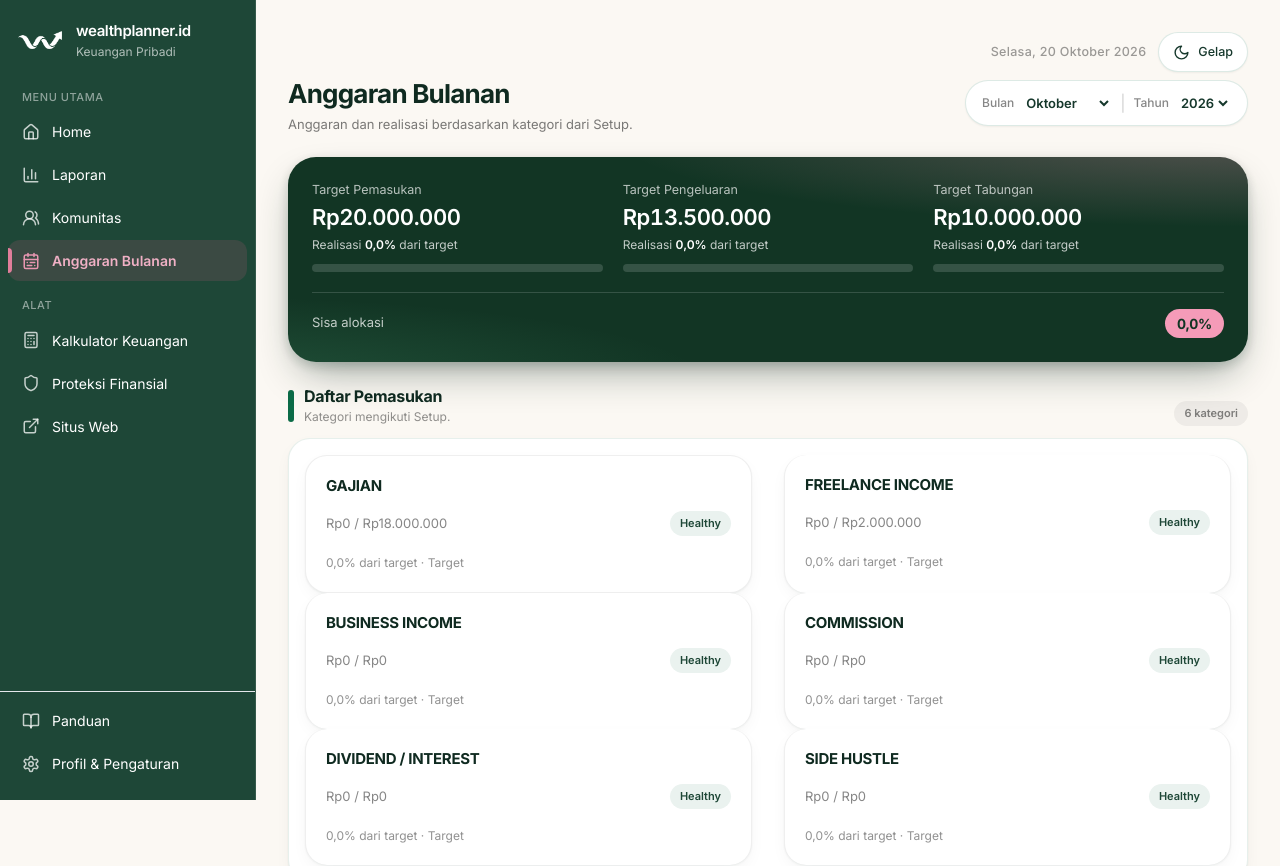
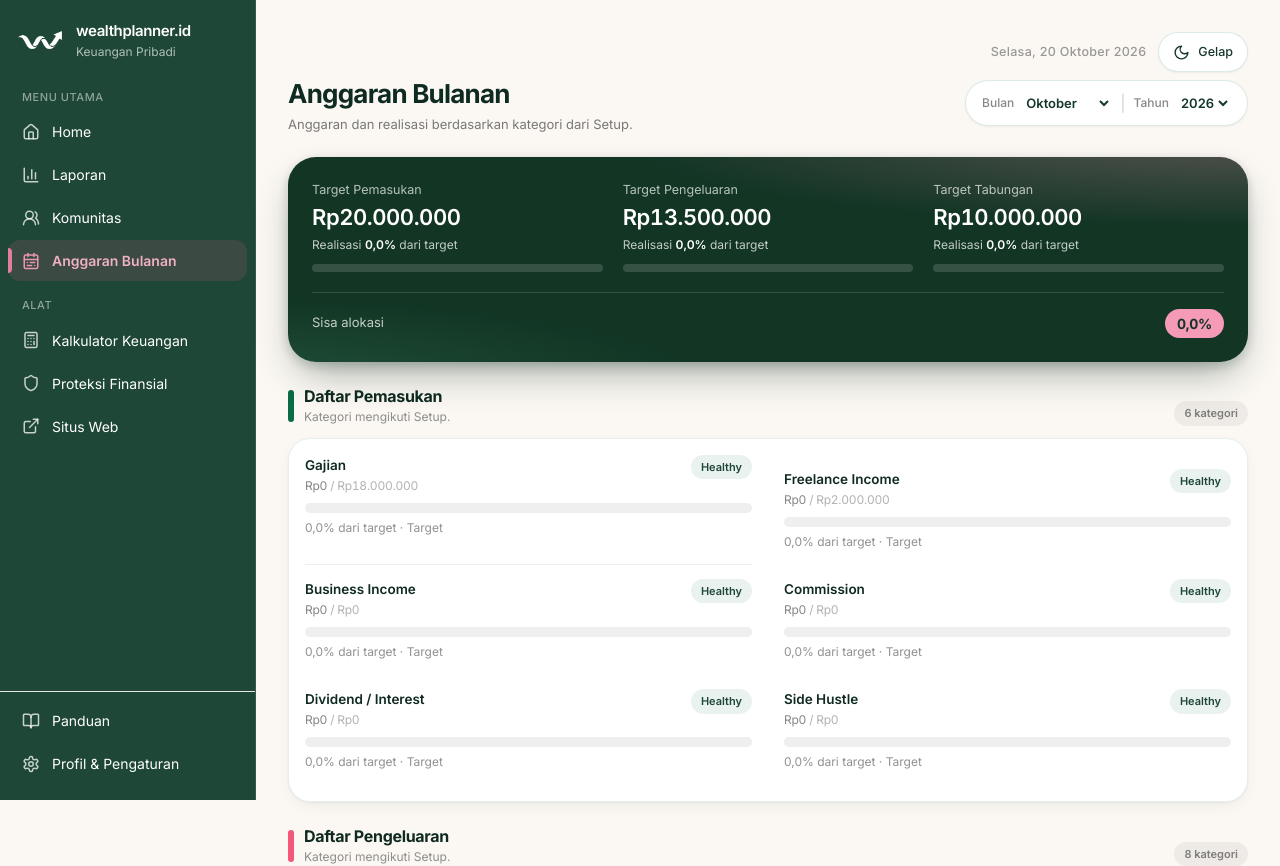
Before and after one commit to jasminework2023/personal-wealthplanner, a React (Vite) app: page /dashboard/budgeting in a window 1280 px wide. Shown: the top 866 px of the page. Built offline with nearby package versions, Linux system fonts and the light colour scheme; the HTML template or start-up script is replaced by a standard one.

Commit message:
Refine budget category cards to match redesign ZIP

```diff
--- a/src/pages/MonthlyBudgeting.tsx
+++ b/src/pages/MonthlyBudgeting.tsx
@@ -18,11 +18,11 @@ function EditableBudgetCard({ category, allocation, realization, month, type, is
   const [editing,setEditing]=useState(false); const [value,setValue]=useState(formatAmountInput(allocation||"")); const [saving,setSaving]=useState(false); const [err,setErr]=useState("");
   const pct=usagePercentage(realization,allocation); const status=budgetStatus(pct); const isTargetType=type==="Income"||type==="Saving"; const progressColor=type==="Income"?"bg-[#0B6B47]":type==="Expense"?"bg-[#F4577A]":"bg-[#A78BFA]"; const realizationLabel=isTargetType?(pct>=100?(getAppLanguage()==="id"?"Tercapai":"Achieved"):(getAppLanguage()==="id"?"Target":"Target")):`${formatPercent(pct)} ${getAppLanguage()==="id"?"terpakai":"used"}`;
   async function handleSave(){ const amount=parseAmountInput(value); if(!Number.isFinite(amount)||amount<0){setErr(getAppLanguage()==="id"?"Masukkan angka yang valid.":"Enter a valid amount.");return;} setSaving(true);setErr(""); try{const token=getStoredToken();const res=await fetch(`${API_BASE}/update-budget`,{method:"POST",headers:{"Content-Type":"application/json"},body:JSON.stringify({token,type,category,month,amount})});const data=await res.json();if(!res.ok)throw new Error(data.error||(getAppLanguage()==="id"?"Gagal menyimpan":"Failed to save"));onSaved(category,amount);setEditing(false);window.dispatchEvent(new CustomEvent("wealthplanner:budget-updated"));}catch(e){setErr(e instanceof Error?e.message:(getAppLanguage()==="id"?"Gagal menyimpan":"Failed to save"));}finally{setSaving(false);}}
-  return <ChartCard title={category.toUpperCase()}>
-    <div className="flex items-center justify-between mb-1"><p className="text-[13px] text-charcoal/55">{formatRupiah(realization)} / {formatRupiah(allocation)}</p><StatusBadge status={status}/></div>
-    {editing ? <div className="flex items-center gap-2 mb-2"><input autoFocus inputMode="numeric" value={value} onChange={e=>setValue(formatAmountInput(e.target.value))} className="flex-1 border border-charcoal/15 rounded-lg px-2.5 py-1.5 text-[13px]" placeholder={getAppLanguage() === "id" ? "Anggaran baru (Rp)" : "New budget (IDR)"}/><button onClick={handleSave} disabled={saving} className="bg-forest-600 text-white rounded-lg p-1.5 disabled:opacity-50">{saving?<Loader2 size={14} className="animate-spin"/>:<Check size={14}/>}</button></div> : <><div className="w-full h-2 rounded-full bg-charcoal/8 overflow-hidden"><div className={`h-full rounded-full ${progressColor}`} style={{width:`${Math.min(pct,100)}%`}} /></div><div className="flex items-center justify-between mt-1.5"><p className="text-[12px] text-charcoal/50">{isTargetType?`${formatPercent(pct)} dari target · ${realizationLabel}`:realizationLabel}</p>{isRealData&&<button onClick={()=>{setValue(formatAmountInput(allocation||""));setEditing(true)}} className="text-[12px] text-forest-700 flex items-center gap-1 hover:underline"><Pencil size={11}/> {getAppLanguage()==="id" ? "Ubah" : "Edit"}</button>}</div></>}
+  return <div className="py-3.5 first:pt-0 last:pb-0">
+    <div className="flex items-start justify-between gap-3 mb-2"><div className="min-w-0"><p className="truncate text-[13.5px] font-semibold text-forest-900">{category}</p><p className="num mt-0.5 text-[12px] text-charcoal/55">{formatRupiah(realization)} <span className="text-charcoal/35">/ {formatRupiah(allocation)}</span></p></div><StatusBadge status={status}/></div>
+    {editing ? <div className="flex items-center gap-2 mb-2"><input autoFocus inputMode="numeric" value={value} onChange={e=>setValue(formatAmountInput(e.target.value))} className="flex-1 min-w-0 border border-charcoal/15 rounded-xl px-3 py-2.5 text-[13px]" placeholder={getAppLanguage() === "id" ? "Anggaran baru (Rp)" : "New budget (IDR)"}/><button onClick={handleSave} disabled={saving} className="bg-[#123524] text-white rounded-xl p-2.5 disabled:opacity-50">{saving?<Loader2 size={14} className="animate-spin"/>:<Check size={14}/>}</button></div> : <><div className="w-full h-2.5 rounded-full bg-charcoal/[0.07] overflow-hidden"><div className={`h-full rounded-full transition-[width] duration-500 ${progressColor}`} style={{width:`${Math.min(pct,100)}%`}} /></div><div className="flex items-center justify-between mt-1.5"><p className="text-[12px] text-charcoal/50">{isTargetType?`${formatPercent(pct)} dari target · ${realizationLabel}`:realizationLabel}</p>{isRealData&&<button onClick={()=>{setValue(formatAmountInput(allocation||""));setEditing(true)}} className="text-[12px] font-semibold text-forest-700 flex items-center gap-1 rounded-full bg-forest-50 px-2.5 py-1"><Pencil size={11}/> {getAppLanguage()==="id" ? "Ubah" : "Edit"}</button>}</div></>}
     {err&&<p className="text-[12px] text-rose-600 mt-1">{err}</p>}
-  </ChartCard>;
+  </div>;
 }
 
 function BudgetSection({ title, rows, type, month, isRealData, onSaved }: { title:string; rows:Row[]; type:"Income"|"Expense"|"Saving"; month:string; isRealData:boolean; onSaved:(type:string,category:string,amount:number)=>void }) {
```
